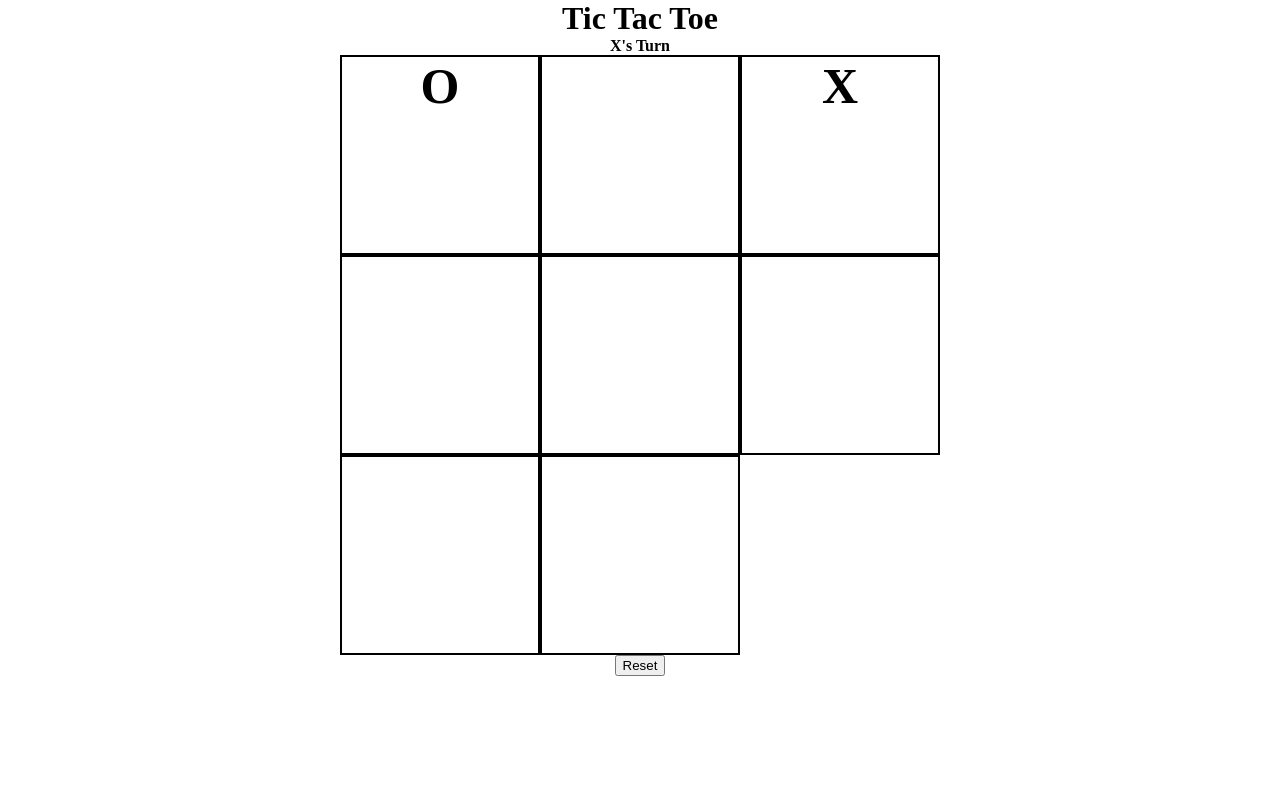
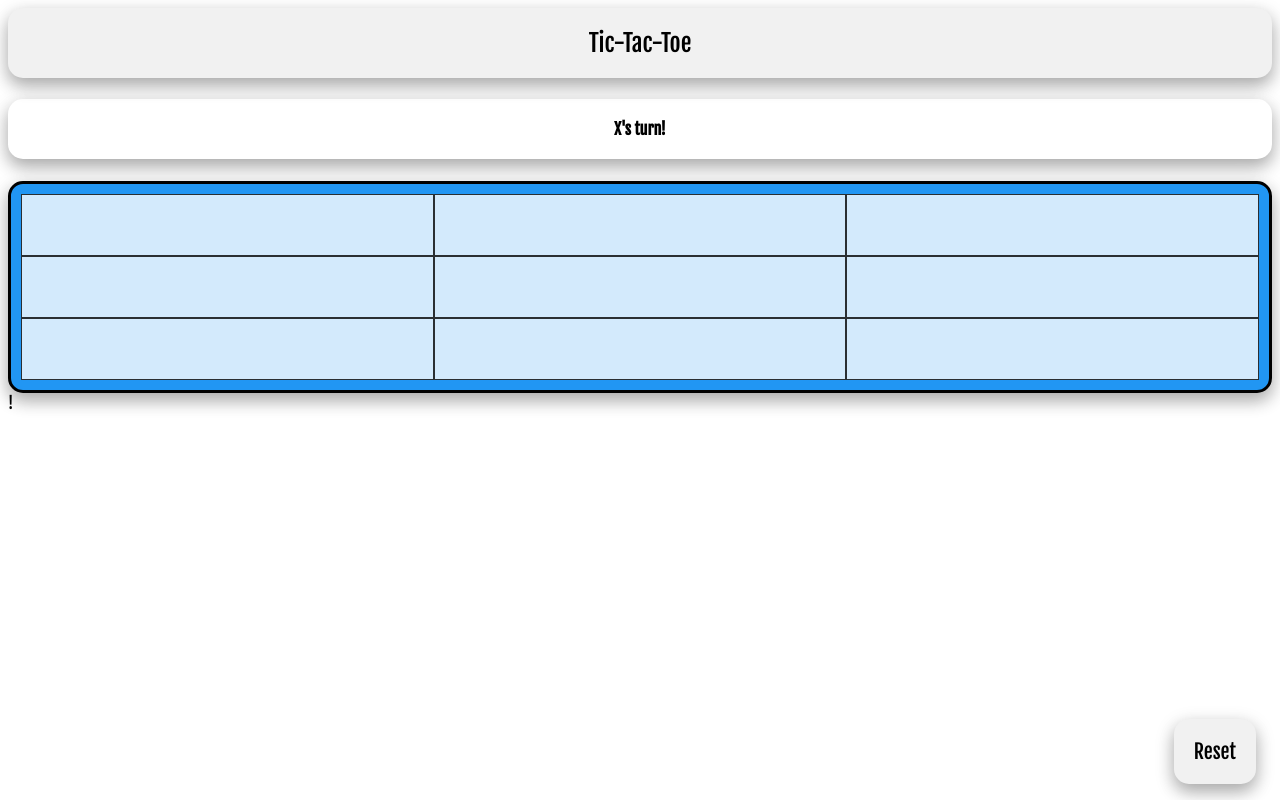
Before and after one commit to ericjames3681/tic-tac-toe, a plain HTML site: page index.html in a window 1280 px wide. Drawn offline with Linux system fonts and the light colour scheme.

Commit message:
Working on grid...

```diff
--- a/index.html
+++ b/index.html
@@ -1,27 +1,30 @@
 <!DOCTYPE html>
-<html lang="en">
-<head>
-    <meta charset="UTF-8">
-    <meta name="viewport" content="width=device-width, initial-scale=1.0">
-    <meta http-equiv="X-UA-Compatible" content="ie=edge">
-    <link rel="stylesheet" href="style.css">
+<html>
+  <head>
+    <meta charset="utf-8">
+    <meta name="viewport" content="width=device-width">
+    <title>Tic-Tac-Toe</title>
+    <link rel="stylesheet" type="text/css" href="style.css">
     <script defer src="main.js"></script>
-    <title>Tic Tac Toe</title>
-</head>
-<body>
-    <h1>Tic Tac Toe</h1>
-        <h4 id = "message">X's Turn</h4>
+    <link href="https://fonts.googleapis.com/css?family=Fjalla+One&display=swap" rel="stylesheet">
+  </head>
+  <body>
+
+     <header>Tic-Tac-Toe</header>
+        <h4 id ="message"></h4>
     <main id="gameboard">
-        <div data-index = "0" class="square bottom">O</div>
-        <div data-index = "1" class="square bottom left right"></div>
-        <div data-index = "3" class="square botom">X</div>
-        <div data-index = "4" class="square"></div>
-        <div data-index = "5" class="square left right"></div>
-        <div data-index = "6" class="square"></div>
-        <div data-index = "7" class="squar top"></div>
-        <div data-index = "8" class="square"></div>
-        <div data-index = "9" class="square top"></div>
+        <div data-index="0" class="square bottom"></div>
+        <div data-index="1" class="square bottom left right"></div>
+        <div data-index="2" class="square bottom"></div>
+        <div data-index="3" class="square"></div>
+        <div data-index="4" class="square left right"></div>
+        <div data-index="5" class="square"></div>
+        <div data-index="6" class="square top"></div>
+        <div data-index="7" class="square top left right"></div>
+        <div data-index="8" class="square top"></div>
     </main>
-    <button>Reset</button>
-</body>
+      <button id="reset">Reset</button>
+  <script src="script.js"></script>
+  </body>
 </html>
+!
--- a/main.js
+++ b/main.js
@@ -1,9 +1,3 @@
-alert('JS Loaded');
-
-/*----- constants -----*/
-
-// 1) Win Combos - rows and cols combinations and position
-// 2) Players -
 
 const COMBOS = [
     [0, 1, 2],
@@ -16,27 +10,64 @@ const COMBOS = [
     [2, 4, 6]
 ];
 
-const key = {
+const KEY = {
     '1': 'X',
     '-1': 'O',
     'null': ''
 };
-/*----- app's state (variables) -----*/
-//Data that determines
+
 let turn, gameboard, winner;
-//unitialized. returns UNDEFINED
 
-/*----- cached element references -----*/
+
 
 const messageEl = document.getElementById('message');
 const squareEls = document.querySelectorAll('.square');
 
-/*----- event listeners -----*/
 
 document.getElementById('gameboard').addEventListener('click', handleClick);
+document.getElementById('reset').addEventListener('click', init);
 
-/*----- functions -----*/
+
+init();
+
+function init() {
+    turn = 1;
+    gameboard = new Array(9).fill(null);
+    winner = false;
+    render();
+}
+function render() {
+    gameboard.forEach(function(element, index) {
+    squareEls[index].textContent = KEY[element];
+  });
+    if (!winner) {
+        messageEl.textContent = `${KEY[turn]}'s turn!`;
+    }
+    else if(winner === 'T') {
+        messageEl.textContent = "It's a tie!";
+    }
+    else {
+        messageEl.textContent = `${KEY[winner]} is a winner!`;
+    }
+
+}
+
+function checkWinner() {
+
+  for(let i = 0; i < COMBOS.length; i++) {
+    if(Math.abs(gameboard[COMBOS[i][0]]
+              + gameboard[COMBOS[i][1]]
+              + gameboard[COMBOS[i][2]])===3) return gameboard[COMBOS[i][0]];
+  }
+    if (gameboard.includes(null)) return false;
+  return 'T';
+}
 
 function handleClick(evt) {
-    console.log(evt.target.dataset.index);
+    let selectedIndex = evt.target.dataset.index;
+    if (winner || gameboard[selectedIndex]) return;
+    gameboard[selectedIndex] = turn;
+    turn *= -1;
+    winner = checkWinner();
+    render();
 }
--- a/style.css
+++ b/style.css
@@ -1,30 +1,81 @@
-/* Reset CSS */
-* {
-    box-sizing: border-box;
-    margin: 0;
-}
+html {
+    font-family: 'Fjalla One', sans-serif;
+  }
+  header {
+    text-align: center;
+    justify-content: center;
+    border-radius: 15px;
+    overflow: hidden;
+    margin: auto;
+    font-size: 24px;
+    background-color: #f1f1f1;
+    padding: 20px;
+    margin-bottom: 10px;
+    box-shadow: 0 8px 16px 0 rgba(0,0,0,0.2), 0 6px 20px 0 rgba(0,0,0,0.19);
 
-body {
+  }
+
+  #gameboard {
+    border-radius: 15px;
+    border: solid black;
+    display: grid;
+    grid-template-columns: auto auto auto;
+    background-color: #2196F3;
+    padding: 10px;
+    box-shadow: 0 8px 16px 0 rgba(0,0,0,0.2), 0 6px 20px 0 rgba(0,0,0,0.19);
+  }
+  /* .border-top { border-top: 2px solid gray;}
+  .border-bottom { border-bottom: 2px solid gray;}
+  .border-left { border-left: 2px solid gray;}
+  .border-right { border-right: 2px solid gray;} */
+
+  .square {
+    background-color: rgba(255, 255, 255, 0.8);
+    border: 1px solid rgba(0, 0, 0, 0.8);
+    padding: 30px;
+    font-size: 20px;
     text-align: center;
-}
-#gameboard {
-    margin: 0 auto;
-    display: flex;
-    flex-wrap: wrap;
-    width: 600px;
-    height: 600px;
-}
+  }
 
-.border-top { border-top: 2px solid gray;}
-.border-bottom { border-bottom: 2px solid gray;}
-.border-left { border-left: 2px solid gray;}
-.border-right { border-right: 2px solid gray;}
+  #message {
+    border-radius: 15px;
+    justify-content: center;
+    text-align: center;
+    box-shadow: 0 8px 16px 0 rgba(0,0,0,0.2), 0 6px 20px 0 rgba(0,0,0,0.19);
+    padding: 20px;
 
-.square {
-    border: 2px solid black;
-    height: 200px;
-    width: 200px;
+  }
+
+  /* }
+  .grid {
+    position: absolute;
+    text-align: center;
+    display: grid;
+    grid-gap: 10px;
+    grid-template-columns: repeat(3, 1fr);
+  }
+
+  div > div {
+    border-radius: 15px;
+    position: relative;
     font-size: 50px;
-    font-weight: 700;
-    color: black;
-}
+    height: 50px;
+    width: 50px;
+    text-align: center;
+    padding: 30px;
+    background-color: rgba(86, 145, 172, 0.774);
+    box-shadow: 0 8px 16px 0 rgba(0,0,0,0.2), 0 6px 20px 0 rgba(0,0,0,0.19);
+  } */
+
+  #reset {
+    border-radius: 15px;
+    position: absolute;
+    padding: 20px;
+    bottom: 16px;
+    right: 24px;
+    box-shadow: 0 8px 16px 0 rgba(0,0,0,0.2), 0 6px 20px 0 rgba(0,0,0,0.19);
+    font-size: 20px;
+    font-family: 'Fjalla One', sans-serif;
+    border:#f1f1f1;
+    background-color: #f1f1f1;
+  }
```
